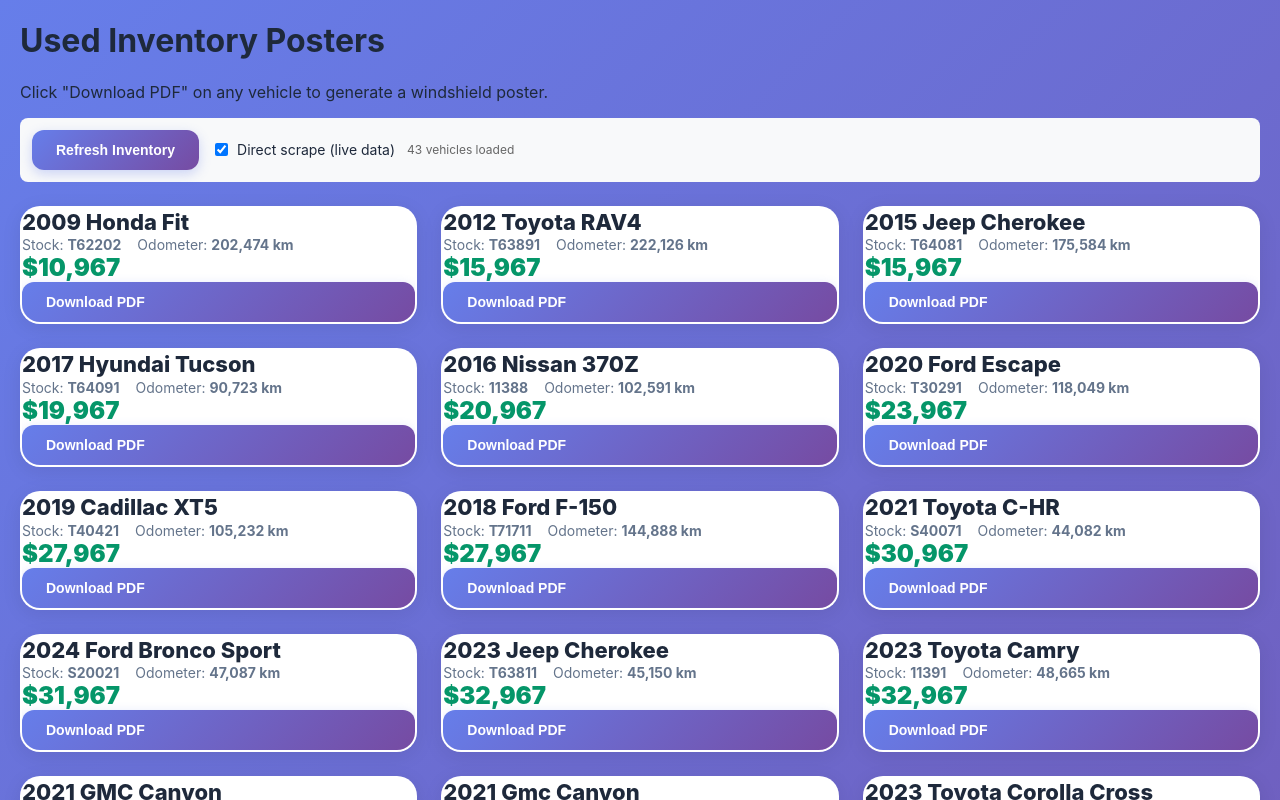
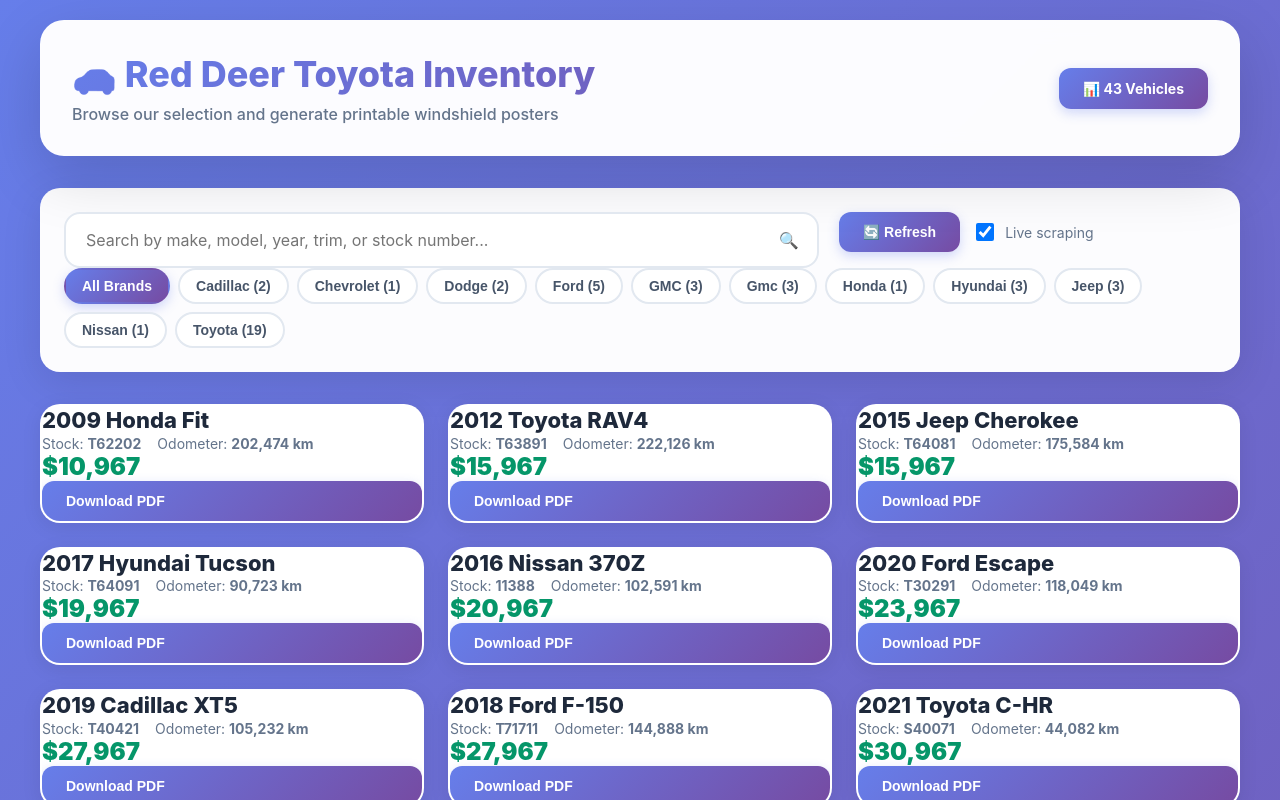
Before and after one commit to monilp28/RDTPDF, a React (Create React App) app: page / in a window 1280 px wide. Shown: the top 800 px of the page. Built offline with nearby package versions, Linux system fonts and the light colour scheme; no server answers.

Commit message:
Update VehicleList.js

```diff
--- a/src/components/VehicleList.js
+++ b/src/components/VehicleList.js
@@ -1,4 +1,4 @@
-import React, { useEffect, useState } from 'react';
+import React, { useEffect, useState, useMemo } from 'react';
 import Papa from 'papaparse';
 import Poster from './VehiclePoster';
 
@@ -9,6 +9,8 @@
   const [refreshing, setRefreshing] = useState(false);
   const [refreshMsg, setRefreshMsg] = useState('');
   const [useDirectScrape, setUseDirectScrape] = useState(true);
+  const [searchQuery, setSearchQuery] = useState('');
+  const [selectedBrand, setSelectedBrand] = useState('all');
 
   // Function to load from CSV fallback
   const loadFromCSV = async () => {
@@ -26,7 +28,6 @@
       console.warn('CSV parse errors:', errors);
     }
 
-    // Normalize CSV data
     return data.map((row) => ({
       makeName: row.makeName || row.Make || '',
       year: row.year || row.Year || '',
@@ -51,12 +52,10 @@
       }
     });
 
-    // Check if response is ok
     if (!response.ok) {
       throw new Error(`API error: ${response.status} ${response.statusText}`);
     }
 
-    // Check content type
     const contentType = response.headers.get('content-type');
     if (!contentType || !contentType.includes('application/json')) {
       const text = await response.text();
@@ -70,7 +69,6 @@
       throw new Error(data.error || 'API returned error response');
     }
 
-    // Normalize API data to match CSV format
     return (data.vehicles || []).map((row) => ({
       makeName: row.makeName || '',
       year: row.year || '',
@@ -85,7 +83,7 @@
     }));
   };
 
-  // Initial load - try API first, fallback to CSV
+  // Initial load
   useEffect(() => {
     const loadInitialData = async () => {
       try {
@@ -133,12 +131,10 @@
       setRefreshMsg('');
 
       if (useDirectScrape) {
-        // Direct API call
         const vehicles = await loadFromAPI();
         setVehicles(vehicles);
         setRefreshMsg(`Successfully fetched ${vehicles.length} vehicles from live scraping`);
       } else {
-        // GitHub Action trigger
         const response = await fetch('/api/trigger-scrape', {
           method: 'POST',
           headers: {
@@ -166,13 +162,49 @@
     }
   };
 
+  // Get unique brands for filtering
+  const brands = useMemo(() => {
+    const brandSet = new Set(vehicles.map(v => v.makeName).filter(Boolean));
+    return ['all', ...Array.from(brandSet).sort()];
+  }, [vehicles]);
+
+  // Filter and search vehicles
+  const filteredVehicles = useMemo(() => {
+    return vehicles.filter(vehicle => {
+      // Brand filter
+      if (selectedBrand !== 'all' && vehicle.makeName !== selectedBrand) {
+        return false;
+      }
+
+      // Search filter
+      if (searchQuery.trim()) {
+        const query = searchQuery.toLowerCase();
+        const searchableText = [
+          vehicle.makeName,
+          vehicle.year,
+          vehicle.model,
+          vehicle.trim,
+          vehicle['sub-model'],
+          vehicle.stock_number
+        ].filter(Boolean).join(' ').toLowerCase();
+
+        return searchableText.includes(query);
+      }
+
+      return true;
+    });
+  }, [vehicles, searchQuery, selectedBrand]);
+
   if (loading) {
     return (
+      <div className="app-wrapper">
         <div className="container">
-        <div style={{ textAlign: 'center', padding: '40px' }}>
-          <p>Loading inventory...</p>
-          <div style={{ fontSize: '12px', color: '#666', marginTop: '8px' }}>
-            {useDirectScrape ? 'Trying live scraping...' : 'Loading from CSV...'}
+          <div className="loading-container">
+            <div className="loading-spinner"></div>
+            <h3>Loading Inventory...</h3>
+            <p style={{ color: '#64748b', marginTop: '8px' }}>
+              {useDirectScrape ? 'Fetching live data...' : 'Loading from CSV...'}
+            </p>
           </div>
         </div>
       </div>
@@ -181,29 +213,26 @@
 
   if (error) {
     return (
+      <div className="app-wrapper">
         <div className="container">
-        <div style={{
-          padding: '20px',
-          border: '2px solid #ff6b6b',
-          borderRadius: '8px',
-          background: '#fff5f5',
-          margin: '20px 0'
-        }}>
-          <h3 style={{ color: '#d63031', margin: '0 0 10px 0' }}>Error Loading Data</h3>
-          <p style={{ margin: '0 0 15px 0' }}>{error}</p>
+          <div className="error-container">
+            <h3 className="error-title">⚠️ Error Loading Data</h3>
+            <p className="error-message">{error}</p>
+            <div className="error-actions">
               <button
                 className="btn"
                 onClick={() => window.location.reload()}
-            style={{ marginRight: '10px' }}
               >
-            Retry
+                🔄 Retry
               </button>
               <button
-            className="btn"
+                className="btn btn-secondary"
                 onClick={() => setUseDirectScrape(!useDirectScrape)}
               >
-            Try {useDirectScrape ? 'CSV' : 'API'} Mode
+                Switch to {useDirectScrape ? 'CSV' : 'API'} Mode
               </button>
+            </div>
+          </div>
         </div>
       </div>
     );
@@ -211,82 +240,150 @@
 
   if (!vehicles.length) {
     return (
+      <div className="app-wrapper">
         <div className="container">
-        <div style={{ textAlign: 'center', padding: '40px' }}>
+          <div className="empty-container">
+            <div style={{ fontSize: '64px', marginBottom: '20px' }}>🚗</div>
             <h3>No Vehicles Available</h3>
-          <p>No inventory data found. Try running the scraper to generate data.</p>
+            <p style={{ color: '#64748b', marginBottom: '24px' }}>
+              No inventory data found. Try running the scraper to generate data.
+            </p>
             <button className="btn" onClick={triggerRefresh}>
               Run Scraper Now
             </button>
+          </div>
         </div>
       </div>
     );
   }
 
   return (
+    <div className="app-wrapper">
       <div className="container">
-      <h1>Used Inventory Posters</h1>
-      <p className="hint">Click "Download PDF" on any vehicle to generate a windshield poster.</p>
+        {/* Header Section */}
+        <div className="app-header-section">
+          <div className="header-content">
+            <div className="header-left">
+              <h1 className="app-title">🚗 Red Deer Toyota Inventory</h1>
+              <p className="app-subtitle">
+                Browse our selection and generate printable windshield posters
+              </p>
+            </div>
+            <div className="header-stats">
+              <div className="stat-badge">
+                📊 {filteredVehicles.length} Vehicle{filteredVehicles.length !== 1 ? 's' : ''}
+              </div>
+              {filteredVehicles.length !== vehicles.length && (
+                <div className="stat-badge" style={{ background: '#64748b' }}>
+                  Total: {vehicles.length}
+                </div>
+              )}
+            </div>
+          </div>
+        </div>
 
-      <div style={{
-        display: 'flex',
-        gap: '12px',
-        alignItems: 'center',
-        marginBottom: '20px',
-        flexWrap: 'wrap',
-        padding: '12px',
-        background: '#f8f9fa',
-        borderRadius: '8px'
-      }}>
+        {/* Controls Section */}
+        <div className="controls-section">
+          <div className="controls-grid">
+            {/* Search Bar */}
+            <div className="search-wrapper">
+              <input
+                type="text"
+                className="search-input"
+                placeholder="Search by make, model, year, trim, or stock number..."
+                value={searchQuery}
+                onChange={(e) => setSearchQuery(e.target.value)}
+              />
+              {searchQuery && (
+                <button
+                  className="clear-search"
+                  onClick={() => setSearchQuery('')}
+                  aria-label="Clear search"
+                >
+                  ✕
+                </button>
+              )}
+              <span className="search-icon">🔍</span>
+            </div>
+
+            {/* Actions */}
+            <div className="action-buttons">
               <button
                 className="btn"
                 onClick={triggerRefresh}
                 disabled={refreshing}
-          style={{
-            opacity: refreshing ? 0.6 : 1,
-            cursor: refreshing ? 'not-allowed' : 'pointer'
-          }}
               >
-          {refreshing ? 'Working...' : 'Refresh Inventory'}
+                {refreshing ? '⏳ Working...' : '🔄 Refresh'}
               </button>
 
-        <label style={{
-          display: 'inline-flex',
-          alignItems: 'center',
-          gap: '6px',
-          fontSize: '14px',
-          cursor: 'pointer'
-        }}>
+              <label className="mode-toggle">
                 <input
                   type="checkbox"
                   checked={useDirectScrape}
                   onChange={(e) => setUseDirectScrape(e.target.checked)}
                   disabled={refreshing}
                 />
-          Direct scrape (live data)
+                <span>Live scraping</span>
               </label>
-
-        <div style={{ fontSize: '12px', color: '#666' }}>
-          {vehicles.length} vehicles loaded
+            </div>
           </div>
 
+          {/* Brand Filters */}
+          {brands.length > 2 && (
+            <div className="filter-section">
+              <div className="filter-buttons">
+                {brands.map(brand => (
+                  <button
+                    key={brand}
+                    className={`filter-chip ${selectedBrand === brand ? 'active' : ''}`}
+                    onClick={() => setSelectedBrand(brand)}
+                  >
+                    {brand === 'all' ? 'All Brands' : brand}
+                    {brand !== 'all' && ` (${vehicles.filter(v => v.makeName === brand).length})`}
+                  </button>
+                ))}
+              </div>
+            </div>
+          )}
+
+          {/* Status Message */}
           {refreshMsg && (
-          <span style={{
-            color: refreshMsg.startsWith('Error') ? '#d63031' : '#00b894',
-            fontWeight: '600',
-            fontSize: '14px'
-          }}>
+            <div className={`status-message ${refreshMsg.startsWith('Error') ? 'error' : 'success'}`}>
               {refreshMsg}
-          </span>
+            </div>
           )}
         </div>
 
+        {/* No Results Message */}
+        {filteredVehicles.length === 0 && vehicles.length > 0 && (
+          <div className="empty-container">
+            <div style={{ fontSize: '48px', marginBottom: '16px' }}>🔍</div>
+            <h3>No Vehicles Found</h3>
+            <p style={{ color: '#64748b', marginBottom: '20px' }}>
+              Try adjusting your search or filter criteria
+            </p>
+            <button
+              className="btn btn-secondary"
+              onClick={() => {
+                setSearchQuery('');
+                setSelectedBrand('all');
+              }}
+            >
+              Clear All Filters
+            </button>
+          </div>
+        )}
+
+        {/* Vehicle Grid */}
+        {filteredVehicles.length > 0 && (
           <div className="grid">
-        {vehicles.map((vehicle, index) => (
+            {filteredVehicles.map((vehicle, index) => (
               <div className="card" key={`${vehicle.stock_number || vehicle.model || index}-${index}`}>
                 <Poster vehicle={vehicle} compact />
               </div>
             ))}
+          </div>
+        )}
       </div>
     </div>
   );
```
Lines whose indentation alone changed are shown as unchanged.
